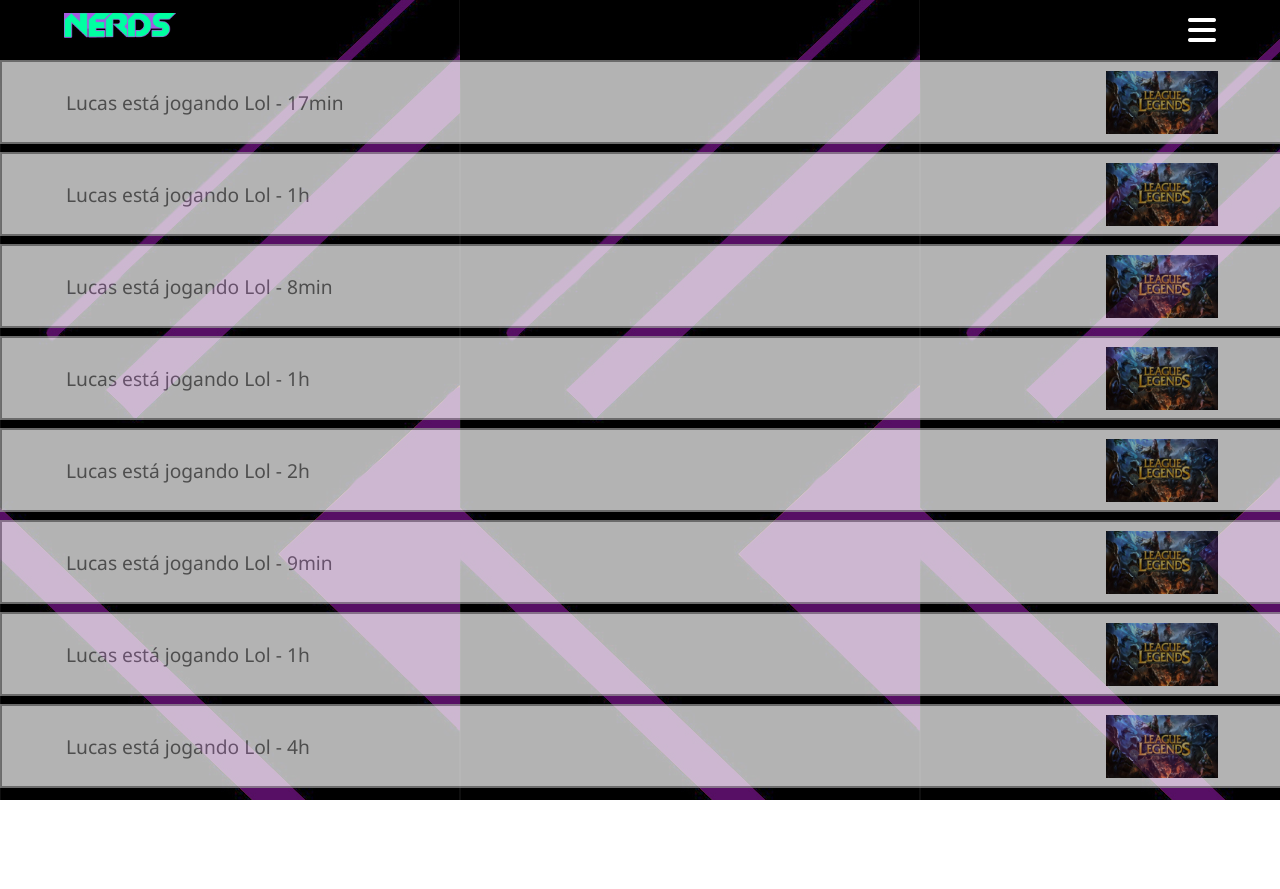
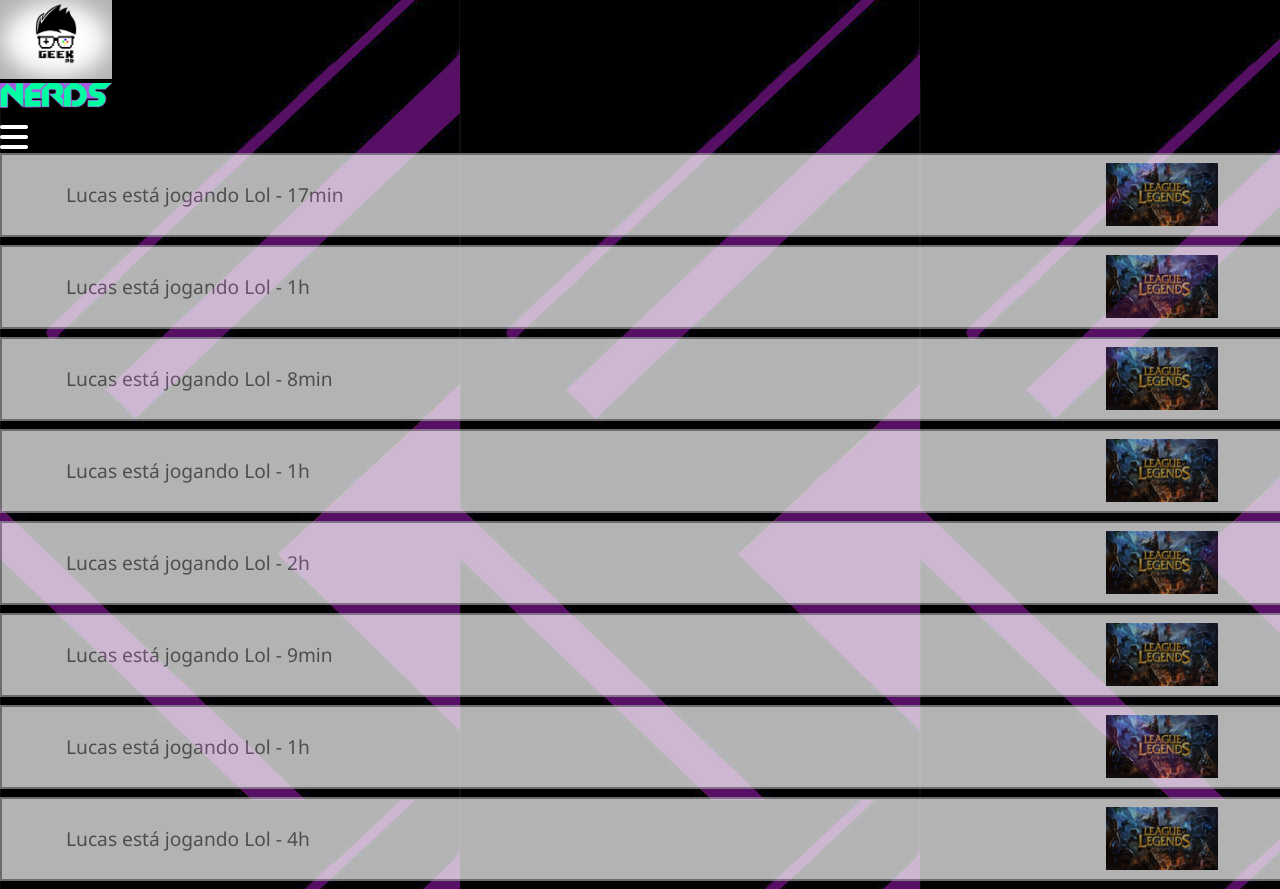
Before and after one commit to RenanDalmeida/Projeto-Geek-Nerd, a plain HTML site: page index.html in a window 1280 px wide. Before the commit the page ends 800 px from the top, so only its background shows below. Drawn offline with Linux system fonts and the light colour scheme.

Commit message:
Header alterado

```diff
--- a/index.html
+++ b/index.html
@@ -14,10 +14,17 @@
 
 <body>
 
-    <header class="menu_amigos">
+    <header>
+        <div class="menu">
+            <div class="friends">
+                <a href="">
+                    <img src="img/LogoGeek.png" alt="Link amigos playing">
+                </a>
+            </div>
+            <!--Fim DIV friends-->
+            <div class="logo">
 
-        <div class="container">
-        <img src="img/nerds.png" Alt="Logo Nerds">
+                <img src="img/nerds.png" alt="">
 
                 <div class="icon">
                     <a href="#" onclick="botaoMenu()">
@@ -28,23 +35,18 @@
                             <a href="#">
                                 <li>Login/Cadastro</li>
                             </a>
-
                             <a href="#">
                                 <li>Jogos</li>
                             </a>
-
                             <a href="#">
                                 <li>Ao Vivo</li>
                             </a>
-
                             <a href="#">
                                 <li>Players</li>
                             </a>
-
                             <a href="#">
                                 <li>Sobre</li>
                             </a>
-
                             <a href="#">
                                 <li>Suporte</li>
                             </a>
@@ -52,11 +54,15 @@
                         </ul>
                     </nav>
                 </div>
+            </div>
+            <!--Fim DIV logo-->
+
             <!--Fim DIV icon-->
 
         </div>
-        <!--Fim DIV container-->
+        <!--Fim DIV menu-->
     </header>
+
 
     <main>
 
```
Lines whose indentation alone changed are shown as unchanged.
